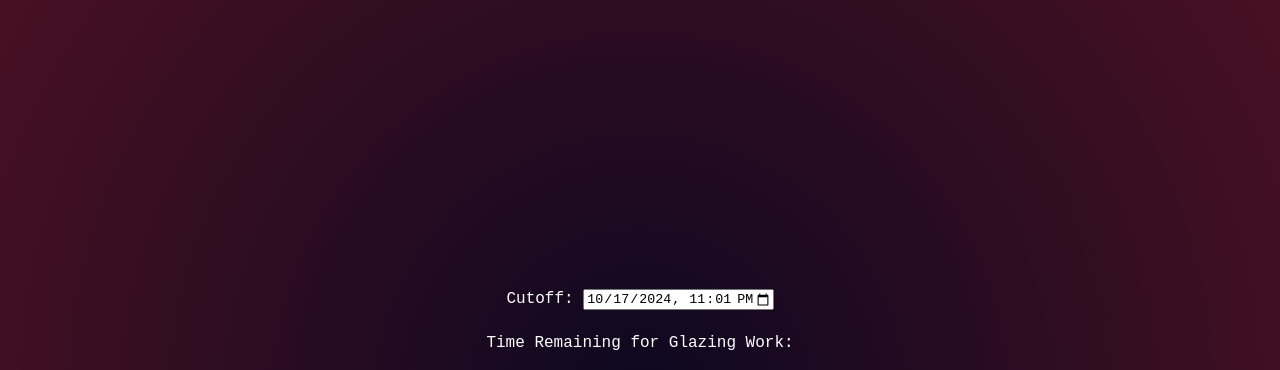
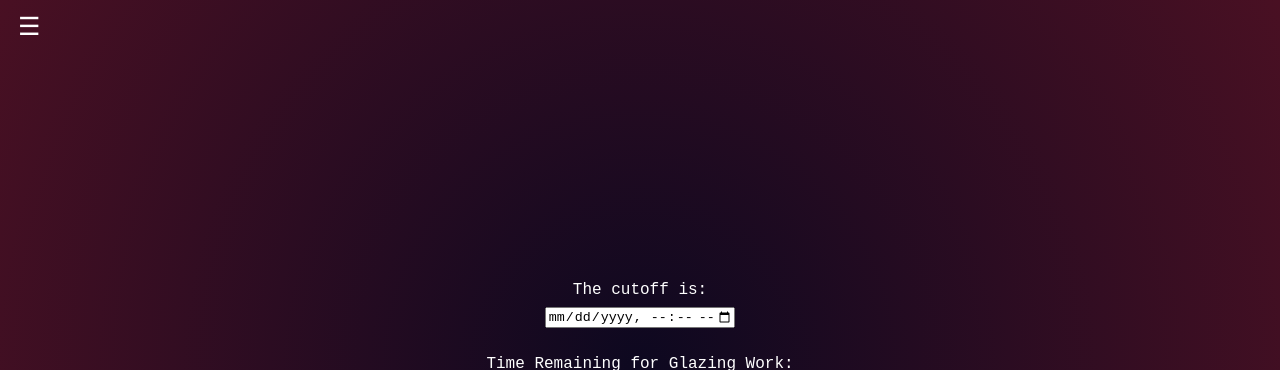
Before and after one commit to Solidago-01/Tyler-Ceramics-Countdown-Clock, a plain HTML site: page index.html in a window 1280 px wide. Shown: the top 370 px of the page. Drawn offline with Linux system fonts and the light colour scheme; a web font is replaced by a local one.

Commit message:
Cleaned up code, added menu button

```diff
--- a/index.html
+++ b/index.html
@@ -3,28 +3,28 @@
 
 <head>
     <title>Tyler Ceramics Countdown Clock</title>
+    <!-- Favicon -->
     <link rel="icon" type="image/x-icon" href="favicon.png">
-    <!-- Import Kilnshed Project from Adobe Fonts -->
+    <!-- Import Countdown Project from Adobe Fonts -->
     <link rel="stylesheet" href="https://use.typekit.net/bev2ikc.css">
+    <!-- Import CSS -->
     <link rel="stylesheet" href="style.css">
 </head>
 
 <body>
-    <header class="dashboard-header">
+    <header>
+        <p id="menu-button">&#9776</p>
     </header>
 
-
-    <main class="dashboard-main">
-        <label for="cutoff">Cutoff: </label>
-        <input class="cutoff" type="datetime-local" id="cutoff" name="cutoff"
-        value="2024-10-07T00:00" min="2024-10-07T00:00" max="2025-10-14T00:00" />
-        <p>Time Remaining for Glazing Work:</p>
-        <h2 id="countdown"></h2>
+    <main>
+        <div class="date-time-container">
+            <!-- <label for="cutoff">The cutoff is: </label> -->
+             <p id="message-1">The cutoff is:</p>
+            <input class="cutoff" type="datetime-local" id="cutoff" name="cutoff" min="2024-10-07T00:00" max="2025-10-14T00:00"/>
+        </div>
+        <p id="message-2">Time Remaining for Glazing Work:</p>
+        <h1 id="countdown"></h1>
     </main>
-
-    <footer class="dashboard-footer">
-    </footer>
-
     <script src="main.js"></script>
 </body>
 </html>
--- a/main.js
+++ b/main.js
@@ -1,12 +1,14 @@
-// // Sidebar Button Handler
-// const resize_button = document.getElementById("resize");
+//Menu Button
+const menu_button = document.getElementById("menu-button");
 
-// resize_button.addEventListener("click", function(e) {
-//     e.preventDefault();
-//     document.body.classList.toggle("sb-expand");
-// });
+menu_button.addEventListener("click", function() {
+    console.log("clicked");
+});
 
-// Update min date/time in input field to current
+// Menu
+//
+
+// Update min & max datetime for input field from current datetime
 function update_date_time_min() {
     let current = new Date();
     let current_year = current.getFullYear();
@@ -16,12 +18,12 @@ function update_date_time_min() {
     let current_hours = current.getHours().toString().padStart(2,"0");
     let current_minutes = current.getMinutes().toString().padStart(2,"0");
     let min_day_time = (current_year+"-"+current_adjusted_month+"-"+current_day+"T"+current_hours+":"+current_minutes);
-    document.getElementById("cutoff").value = min_day_time;
     document.getElementById("cutoff").min = min_day_time;
+    let future_year = current.getFullYear() + 1;
+    let max_day_time = (future_year+"-"+current_adjusted_month+"-"+current_day+"T"+current_hours+":"+current_minutes);
+    document.getElementById("cutoff").max = max_day_time;
 }
-update_date_time_min();
-
-
+// Countdown Clock Handler
 function update_countdown_clock() {
 
     let user_input = new Date(document.getElementById("cutoff").value);
@@ -59,4 +61,6 @@ function update_countdown_clock() {
     }
 }
 
+// Event Handler
+update_date_time_min();
 setInterval(update_countdown_clock, 1000);
--- a/style.css
+++ b/style.css
@@ -1,109 +1,40 @@
-:root {
-    --grey-ocean: #4B7B96;
-    --steel: #343F57;
-    --night: rgb(17, 14, 32);
-    --coral: #FABBAC;
-}
-
-
 body {
     font-family: monospace;
     font-size: 1rem;
     line-height: 1.7;
     color: white;
-    margin: 0;
-
-    background: rgb(13,8,32);
     background: radial-gradient(circle, rgba(13,8,32,1) 0%, rgba(73,16,35,1) 100%);
 
-    /* min-block-size: 100vh; */
-    min-block-size: 100dvh;
-    display: grid;
-    grid-template-columns: 5rem 1fr;
-    grid-template-rows: auto 1fr auto;
-
-    /* creates grid layout position with cooresponding names in elements below */
-    grid-template-areas:
-    'header header'
-    'main main'
-    'footer footer';
-
-    transition: grid-template-columns 0.3s ease;
 }
 
-body.sb-expand {
-    grid-template-columns: 12.5rem 1fr;
-
-    li {
-        visibility: visible;
-    }
+p#menu-button {
+    background: transparent;
+    color: white;
+    border: none;
+    font-size: 25px;
+    max-width: fit-content;
+    padding: 0 10px;
 }
 
-.dashboard-header {
-    grid-area: header;
-    padding: 1.25rem;
-}
-
-.dashboard-footer {
-    grid-area: footer;
-    padding: 1.25rem;
-}
-
-.dashboard-main {
-    grid-area: main;
+main {
     padding: 1.25rem;
     align-content: center;
     text-align: center;
+    min-height: 80vh;
 }
 
-.menu-contents {
-    padding: 0;
+div.date-time-container {
+    margin: 20px auto;
 }
 
-.menu-item {
-    list-style-type: none;
-    text-align: center;
-    justify-content: center;
-    visibility: hidden;
-}
-
-.logo {
-    display: flex;
-    justify-content: center;
-    font-size: 3rem;
-    line-height: 1.3;
+p {
+    margin: 0;
 }
 
 h1 {
-    margin: 0;
-    font-size: 45px;
-    line-height: normal;
-    color: var(--night);
-
-}
-
-a {
-    text-decoration: none;
-    color: white;
-}
-
-h2 {
     font-family: "modern-love", sans-serif;
     font-weight: 400;
     font-style: normal;
     font-size: 80px;
-
     margin: 5px 0;
-
-    /* font-family: "modern-love-caps", sans-serif;
-    font-weight: 300;
-    font-style: normal; */
-
-    /* font-family: "modern-love-grunge", sans-serif;
-    font-weight: 400;
-    font-style: normal; */
-
-    /* font-family: "modern-love-rough", sans-serif;
-    font-weight: 400;
-    font-style: normal; */
 }
```
